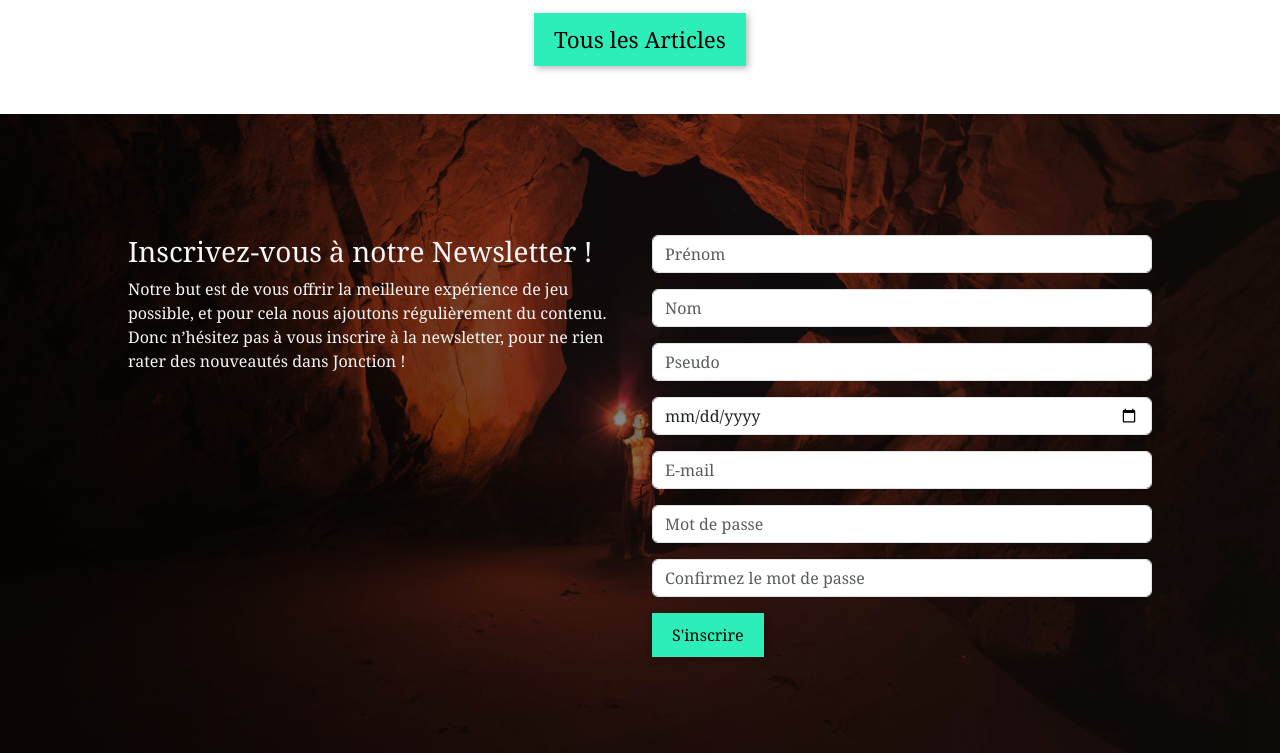
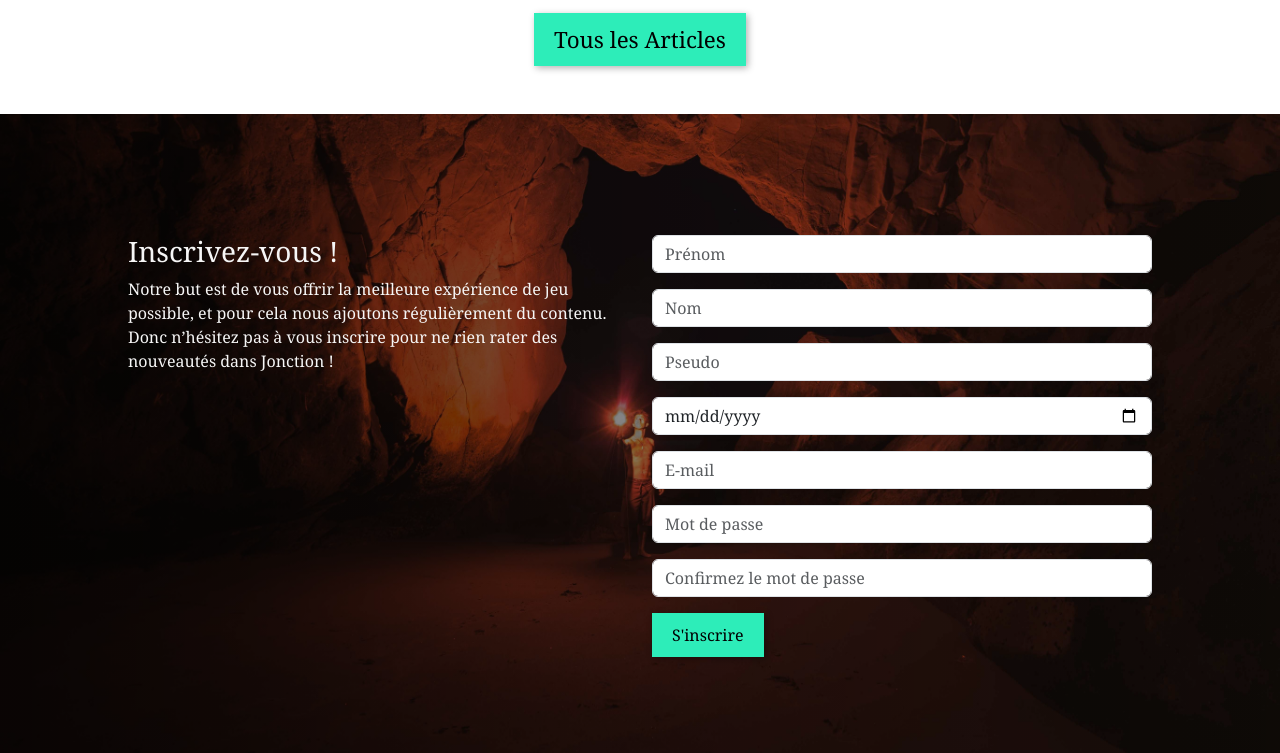
Before and after one commit to Rasenti/php-project, a PHP site: page / in a window 1280 px wide. Shown: the part 2158-2911 px from the top of the page. Run offline with PHP 8.4, Linux system fonts and the light colour scheme; data comes from the database, SQL or seed files in the repository.

Commit message:
comments and form text

```diff
--- a/crud/create.php
+++ b/crud/create.php
@@ -44,7 +44,7 @@ var_dump($categorieId['id']);
 $stmtPage = $pdo->prepare("SELECT id FROM pages WHERE title LIKE :title");
 $stmtPage->execute(['title' => $title]);
 $pageId = $stmtPage->fetch(PDO::FETCH_ASSOC);
-var_dump($pageId['id']);
+// var_dump($pageId['id']);
 
 $stmt = $pdo->prepare(
     "INSERT INTO categories_has_pages (categories_id, pages_id) VALUES
--- a/crud/subscribe.php
+++ b/crud/subscribe.php
@@ -6,6 +6,7 @@ require_once __DIR__ . '/../data/datas.php';
 // var_dump($_POST['firstname']);
 // var_dump($_POST['content']);
 
+// Je commence par valider les champs du formulaire, et fais une redirection avec messages d'erreur le cas échéant
 $nameError ="";
 $emailError ="";
 $dateError ="";
@@ -45,6 +46,7 @@ if (!empty($_POST)) {
 
 }
 
+// Si au moins un message d'erreur est peuplé on redirige sur le formulaire avec le message d'erreur stocké dans la session
 if (!empty($nameError) || !empty($emailError) || !empty($dateError) || !empty($passwordError))
 {
     session_start();
@@ -52,6 +54,7 @@ if (!empty($nameError) || !empty($emailError) || !empty($dateError) || !empty($p
     Utils::redirect('index.php#newsletter_banner');
 }
 
+// Si les champs sont validés on lance la query pour peupler la table des users
 $stmt = $pdo->prepare(
     "INSERT INTO users (firstname, lastname, pseudo, birthdate, email, password) VALUES
     (:firstname, :lastname, :pseudo, :birthdate, :email, :password)"
--- a/index.php
+++ b/index.php
@@ -83,8 +83,8 @@ require_once __DIR__ . '/data/datas.php';
 
                 <div class="news_text col-lg-6">
 
-                    <h3>Inscrivez-vous à notre Newsletter !</h3>
-                    <p>Notre but est de vous offrir la meilleure expérience de jeu possible, et pour cela nous ajoutons régulièrement du contenu. Donc n’hésitez pas à vous inscrire à la newsletter, pour ne rien rater des nouveautés dans Jonction !</p>
+                    <h3>Inscrivez-vous !</h3>
+                    <p>Notre but est de vous offrir la meilleure expérience de jeu possible, et pour cela nous ajoutons régulièrement du contenu. Donc n’hésitez pas à vous inscrire pour ne rien rater des nouveautés dans Jonction !</p>
 
                 </div>
 
```
